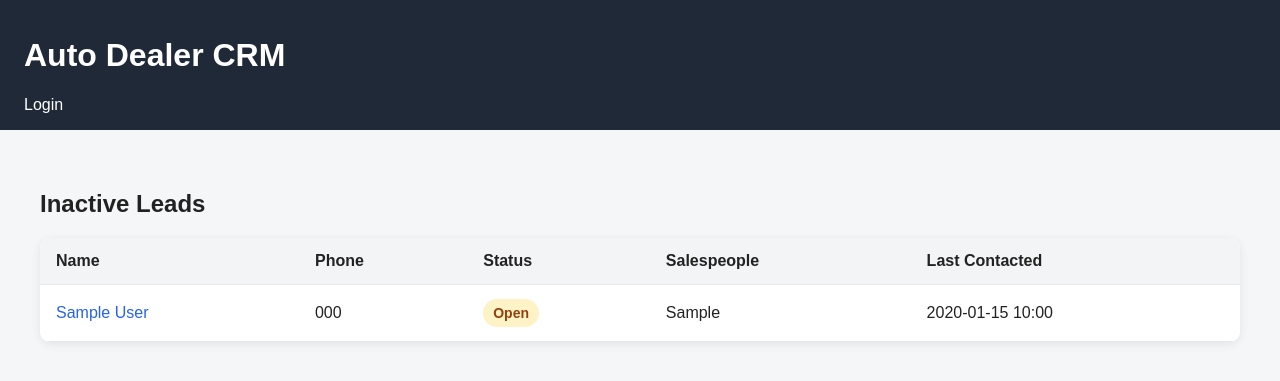
After one commit to andriisyniuchenko/auto_dealer_crm, a FastAPI app: template app/templates/inactive_leads.html in a window 1280 px wide. The commit adds this page. Shown: the top 381 px of the page. Run offline with FastAPI, Linux system fonts and the light colour scheme; the template is opened without the code that fills it: most values are stand-ins (such as "Sample title", 1, 10 or a date in 2020); parts of the project's set-up code (start-up, migrations or seed data) failed here and were passed over.

Commit message:
Fix leads logic: show only active leads, separate inactive leads page

```diff
--- a/app/templates/base.html
+++ b/app/templates/base.html
@@ -15,6 +15,7 @@
 
                 <a href="/api/v1/dashboard-page">Dashboard</a>
                 <a href="/api/v1/leads-page">Leads</a>
+                <a href="/api/v1/inactive-leads-page">Inactive Leads</a>
                 <a href="/api/v1/leads-page/create">Create Lead</a>
                 <a href="/api/v1/appointments-page">Appointments</a>
                 <a href="/api/v1/deals-page">Deals</a>
--- /dev/null
+++ b/app/templates/inactive_leads.html
@@ -0,0 +1,48 @@
+{% extends "base.html" %}
+
+{% block title %}Inactive Leads{% endblock %}
+
+{% block content %}
+<h2>Inactive Leads</h2>
+
+<table class="crm-table">
+    <thead>
+        <tr>
+            <th>Name</th>
+            <th>Phone</th>
+            <th>Status</th>
+            <th>Salespeople</th>
+            <th>Last Contacted</th>
+        </tr>
+    </thead>
+    <tbody>
+        {% for lead in leads %}
+        <tr>
+            <td>
+                <a href="/api/v1/leads-page/{{ lead.id }}">
+                    {{ lead.first_name }} {{ lead.last_name }}
+                </a>
+            </td>
+            <td>{{ lead.phone }}</td>
+            <td>
+                <span class="status-badge status-{{ lead.status }}">
+                    {{ lead.status }}
+                </span>
+            </td>
+            <td>{{ lead.salespeople_display | join(", ") }}</td>
+            <td>
+                {% if lead.last_contacted_at %}
+                    {{ lead.last_contacted_at.strftime("%Y-%m-%d %H:%M") }}
+                {% else %}
+                    Never contacted
+                {% endif %}
+            </td>
+        </tr>
+        {% endfor %}
+    </tbody>
+</table>
+
+{% if not leads %}
+<p>No inactive leads found.</p>
+{% endif %}
+{% endblock %}
```
Also changed, not shown: app/api/v1/endpoints/pages.py (+22 -1 lines), app/services/lead_service.py (+30 -0 lines).
